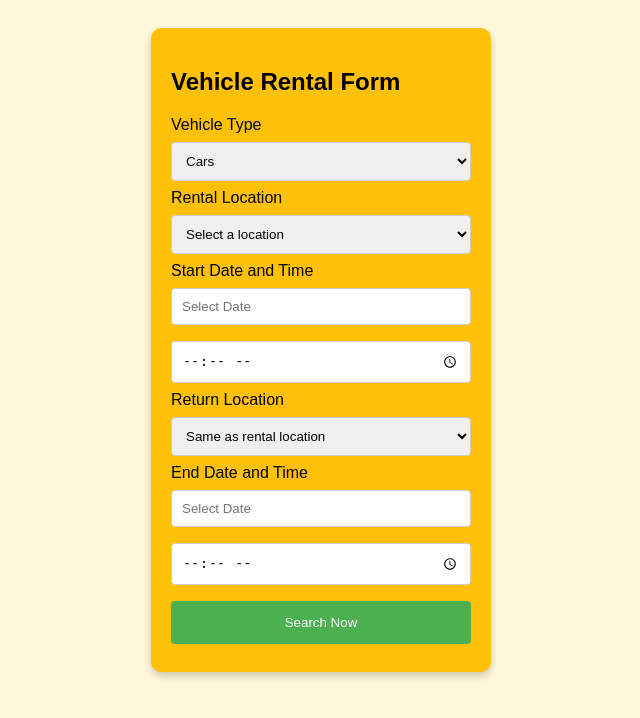
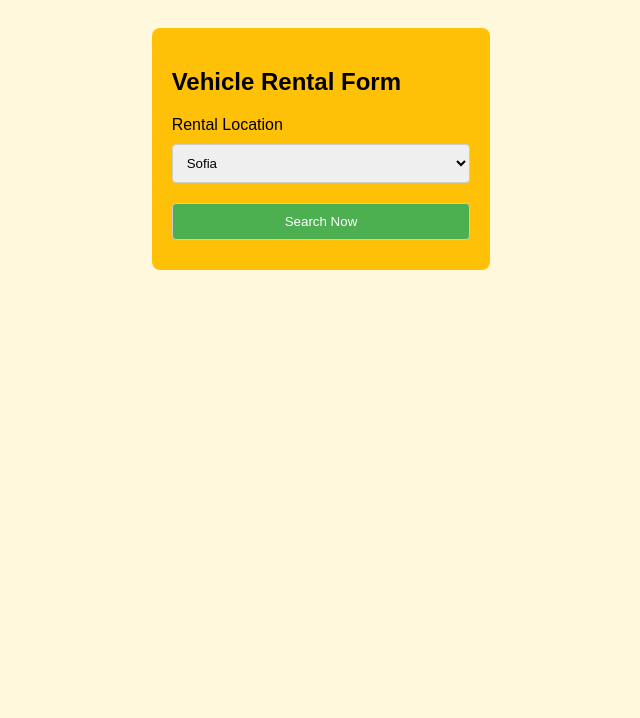
Before and after one commit to Krasimir1234/Car-rental, a Flask app: page /home in a window 1280 px wide. Shown: the top 718 px of the page, without its empty margins (319-959 px from the left). Run offline with Flask 3, Linux system fonts and the light colour scheme.

Commit message:
made some proggres

```diff
--- a/src/app.py
+++ b/src/app.py
@@ -2,7 +2,6 @@ from flask import Flask,render_template
 from flask_restx import Api
 from .database import db
 from .api.carNS import car_ns
-
 def create_app():
     app = Flask(__name__)
     # Connecting and making the database with flask-sqlalchemy
@@ -13,7 +12,7 @@ def create_app():
     with app.app_context():
         db.create_all()
     api = Api(app, title='An app for a car rental company')
-    api.add_namespace(car_ns)
+    api.add_namespace(car_ns, path='/api/cars')
     @app.route('/admin')
     def index():
         return render_template('admin.html')
--- a/src/model/car.py
+++ b/src/model/car.py
@@ -10,7 +10,6 @@ class Car(db.Model):
     price = db.Column(db.Float, nullable=False)
     status = db.Column(db.String(30), nullable=False)
     location = db.Column(db.String(30), nullable=False)
-
 
 
     def __init__(self,id: int, make: str, model: str, year: int, price: float,status:str ,location: str):
--- a/src/templates/Home.html
+++ b/src/templates/Home.html
@@ -2,6 +2,7 @@
 <html lang="en">
 <head>
     <meta charset="UTF-8">
+    <meta name="viewport" content="width=device-width, initial-scale=1.0">
     <title>Vehicle Rental Form</title>
     <style>
         body {
@@ -10,70 +11,81 @@
             padding: 20px;
         }
         .container {
-            width: 300px;
-            margin: auto;
             background-color: #ffc107;
             padding: 20px;
-            border-radius: 10px;
-            box-shadow: 0 4px 8px rgba(0,0,0,0.2);
+            border-radius: 8px;
+            width: fit-content;
+            margin: auto;
+            margin-bottom: 30px; /* Spacing between the form and the vehicle cards */
         }
-        select, input[type="text"], input[type="time"] {
+        select, input[type="button"] {
             width: 100%;
             padding: 10px;
-            margin: 8px 0;
-            display: inline-block;
+            margin: 10px 0;
             border: 1px solid #ccc;
             border-radius: 4px;
             box-sizing: border-box;
         }
         input[type="button"] {
-            width: 100%;
             background-color: #4CAF50;
             color: white;
-            padding: 14px 20px;
-            margin: 8px 0;
-            border: none;
-            border-radius: 4px;
-            cursor: pointer;
         }
         input[type="button"]:hover {
             background-color: #45a049;
+        }
+        .car-card {
+            background-color: #e0e0e0;
+            box-shadow: 0 2px 5px rgba(0,0,0,0.15);
+            padding: 10px;
+            border-radius: 5px;
+            margin-bottom: 10px; /* Spacing between each car card */
+        }
+        .car-title {
+            color: #333;
+            font-size: 18px;
+            margin-bottom: 5px;
+        }
+        .car-detail {
+            font-size: 14px;
+            color: #666;
         }
     </style>
 </head>
 <body>
     <div class="container">
         <h2>Vehicle Rental Form</h2>
-        <label for="vehicle-type">Vehicle Type</label>
-        <select id="vehicle-type">
-            <option value="car">Cars</option>
-            <option value="electro">Electromobiles</option>
-            <option value="goods">Goods Vehicles</option>
-        </select>
-
         <label for="rental-location">Rental Location</label>
         <select id="rental-location">
-            <option value="select">Select a location</option>
-            <option value="location1">Location 1</option>
-            <option value="location2">Location 2</option>
+            <option value="Sofia">Sofia</option>
+            <option value="Vienna">Vienna</option>
         </select>
+        <input type="button" value="Search Now" onclick="fetchVehicles()">
+    </div>
+    <div id="vehicles-container"></div>
 
-        <label for="start-date">Start Date and Time</label>
-        <input type="text" id="start-date" placeholder="Select Date">
-        <input type="time" id="start-time">
-
-        <label for="return-location">Return Location</label>
-        <select id="return-location">
-            <option value="same">Same as rental location</option>
-            <option value="location1">Location 1</option>
-            <option value="location2">Location 2</option>
-        </select>
-
-        <label for="end-date">End Date and Time</label>
-        <input type="text" id="end-date" placeholder="Select Date">
-        <input type="time" id="end-time">
-
-        <input type="button" value="Search Now">
-    </div>
+    <script>
+        function fetchVehicles() {
+            var location = document.getElementById('rental-location').value;
+            fetch(`/api/cars?location=${location}`)  // Adjust the endpoint as necessary
+            .then(response => response.json())
+            .then(vehicles => {
+                const container = document.getElementById('vehicles-container');
+                container.innerHTML = ''; // Clear previous results
+                vehicles.forEach(car => {
+                    const card = document.createElement('div');
+                    card.className = 'car-card';
+                    card.innerHTML = `
+                        <div class="car-title">${car.make} ${car.model}</div>
+                        <div class="car-detail">Year: ${car.year}</div>
+                        <div class="car-detail">Price: ${car.price} per day</div>
+                        <div class="car-detail">Status: ${car.status}</div>
+                        <div class="car-detail">Location: ${car.location}</div>
+                    `;
+                    container.appendChild(card);
+                });
+            })
+            .catch(error => console.error('Error fetching vehicles:', error));
+        }
+    </script>
 </body>
 </html>
--- a/src/templates/admin.html
+++ b/src/templates/admin.html
@@ -46,7 +46,7 @@
 <body>
     <h1>Get the car by id</h1>
     <input type="text" id="car-id-input" placeholder="Enter Car ID">
-    <button id="fetch-car-btn">Fetch Car Details</button>
+    <button id="fetch-car-btn">Get car by id</button>
     <div id="car-container"></div>
 
     <h1>Make a new car</h1>
@@ -69,7 +69,7 @@ document.getElementById('fetch-car-btn').addEventListener('click', function() {
         return;
     }
 
-    fetch(`/car/${inputId}`)  // Fetching car details by ID
+    fetch(`/api/cars/${inputId}`)  // Fetching car details by ID
     .then(response => {
         if (!response.ok) {
             if (response.status === 404) {
@@ -131,7 +131,7 @@ function submitCarDetails() {
         return;
     }
 
-    fetch('/car/', {
+    fetch('/api/cars/', {
         method: 'POST',
         headers: {
             'Content-Type': 'application/json'
```
Also changed, not shown: src/api/carNS.py (+43 -56 lines), instance/cars.db.
